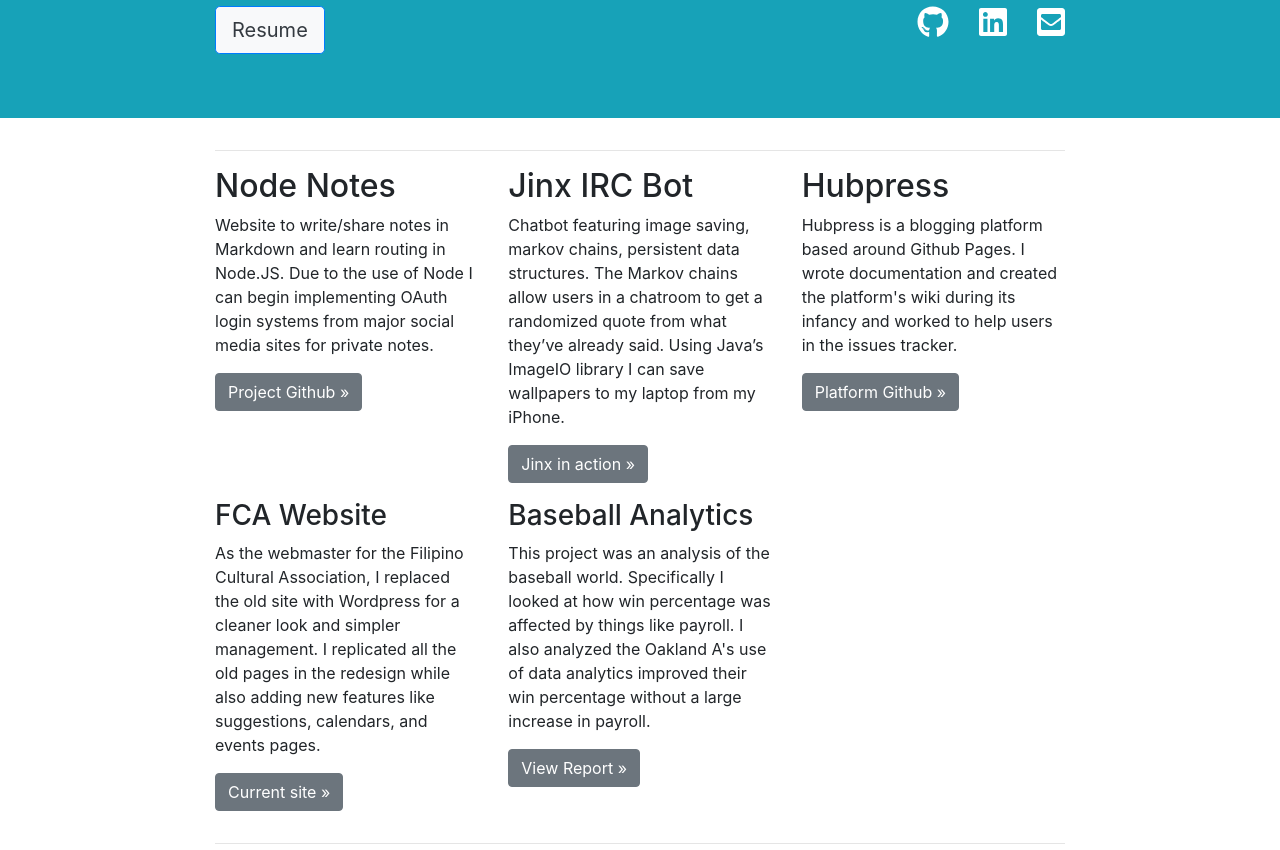
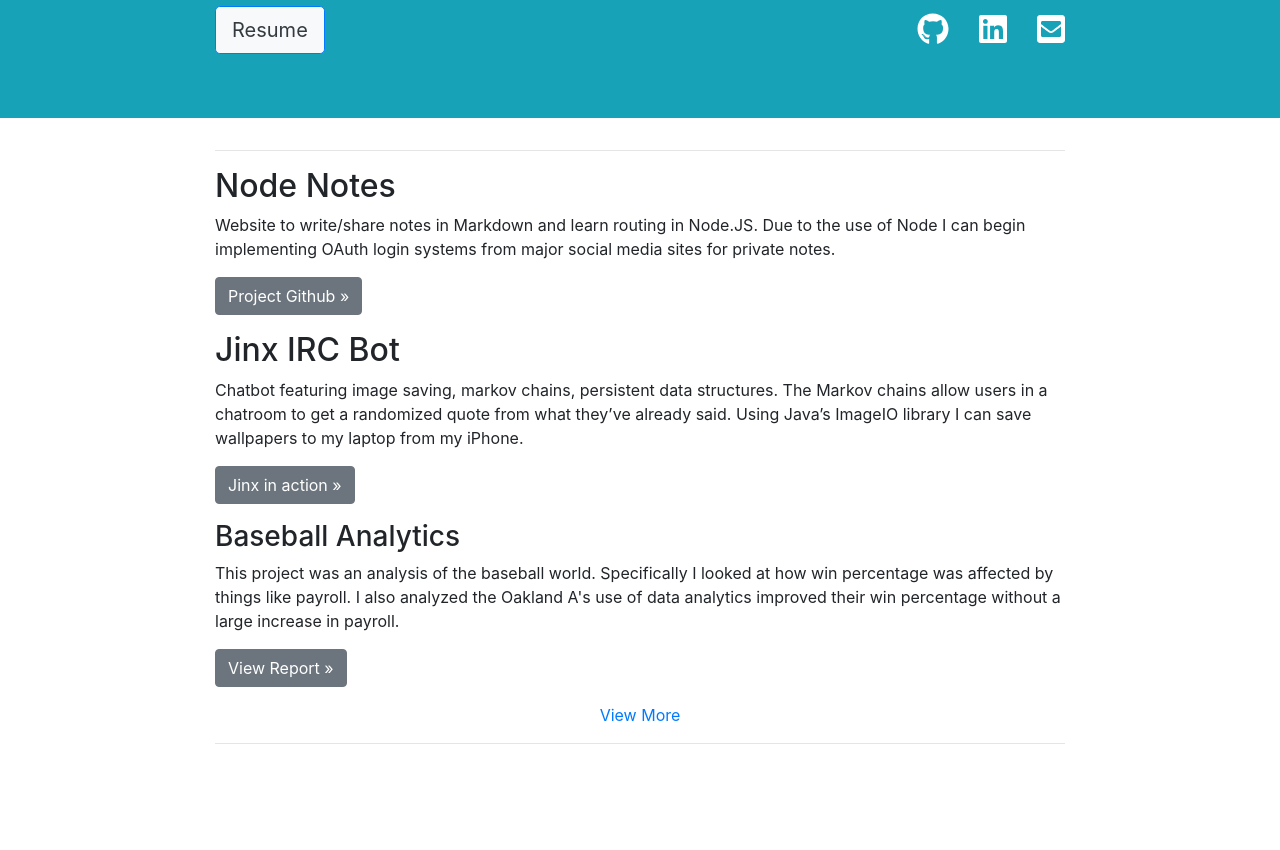
Before and after one commit to ryanmavilia/old-site, a plain HTML site: page index.html in a window 1280 px wide. Shown: the part 258-1108 px from the top of the page. After the commit the page ends 1018 px from the top, so only its background shows below. Drawn offline with nearby package versions, Linux system fonts and the light colour scheme.

Commit message:
Update styling of rows

```diff
--- a/css/custom.css
+++ b/css/custom.css
@@ -2,11 +2,12 @@
     width: auto;
     max-width: 880px;
     padding: 0 15px;
+}
 
-}
-a {
+.blueBGLinks a {
     color: white;
 }
-a:hover {
+
+.blueBGLinks a:hover {
     color: darkslategrey;
 }
--- a/index.html
+++ b/index.html
@@ -1,10 +1,15 @@
+<!DOCTYPE html>
 <html>
 
 <head>
+    <meta charset="utf-8" />
+
     <title>Ryan Mavilia</title>
     <link rel="stylesheet" href="css/bootstrap.min.css">
     <script defer src="https://use.fontawesome.com/releases/v5.0.13/js/all.js" integrity="sha384-xymdQtn1n3lH2wcu0qhcdaOpQwyoarkgLVxC/wZ5q7h9gHtxICrpcaSUfygqZGOe" crossorigin="anonymous"></script>
     <link rel="stylesheet" href="css/custom.css">
+    <script src="https://ajax.googleapis.com/ajax/libs/jquery/3.3.1/jquery.min.js"></script>
+    <script src="js/bootstrap.bundle.js"></script>
 </head>
 
 <body>
@@ -15,7 +20,7 @@
                 <h4>Software Developer and People Person</h4>
                 <p>I've recently graduated from the University of Maryland, College Park with a B.S. in Computer Science. I'm currently searching for a full time position in the Computer Science field. I enjoy data science, design, and backend programming.
                     When I'm not coding I enjoy trying new recipes, skateboarding, and taking photos.</p>
-
+                <div class="blueBGLinks">
                     <div class="row">
                         <div class="col-lg">
                             <a class="btn btn-primary btn-lg bg-light text-dark" href="resume.pdf" role="button">Resume</a>
@@ -38,10 +43,11 @@
                     </div>
                 </div>
             </div>
+        </div>
         <div class="container">
             <hr>
             <div class="row">
-                <div class="col-md-4">
+                <div class="col-md-12">
                     <h2>Node Notes</h2>
                     <p>Website to write/share notes in Markdown and learn routing in Node.JS. Due to the use of Node I can begin implementing OAuth login systems from major social media sites for private notes.</p>
                     </p>
@@ -49,7 +55,7 @@
                         <a class="btn btn-secondary" href="https://github.com/ryanmavilia/NodeNotes" role="button">Project Github &raquo;</a>
                     </p>
                 </div>
-                <div class="col-md-4">
+                <div class="col-md-12">
                     <h2>Jinx IRC Bot</h2>
                     <p>Chatbot featuring image saving, markov chains, persistent data structures. The Markov chains allow users in a chatroom to get a randomized quote from what they’ve already said. Using Java’s ImageIO library I can save wallpapers to
                         my laptop from my iPhone.</p>
@@ -58,8 +64,17 @@
                         <a class="btn btn-secondary" href="/Jinx.gif" role="button">Jinx in action &raquo;</a>
                     </p>
                 </div>
-
-                <div class="col-md-4">
+                <div class="col-md-12">
+                    <h3>Baseball Analytics</h3>
+                    <p>This project was an analysis of the baseball world. Specifically I looked at how win percentage was affected by things like payroll. I also analyzed the Oakland A's use of data analytics improved their win percentage without a large
+                        increase in payroll.
+                    </p>
+                    <p>
+                        <a class="btn btn-secondary" href="analytics.html" role="button">View Report &raquo;</a>
+                    </p>
+                </div>
+                <div class="collapse" id="projects">
+                    <div class="col-md-12">
                         <h2>Hubpress</h2>
                         <p>Hubpress is a blogging platform based around Github Pages. I wrote documentation and created the platform's wiki during its infancy and worked to help users in the issues tracker.</p>
                         </p>
@@ -67,7 +82,7 @@
                             <a class="btn btn-secondary" href="https://github.com/HubPress/hubpress.io" role="button">Platform Github &raquo;</a>
                         </p>
                     </div>
-                <div class="col-md-4">
+                    <div class="col-md-12">
                         <h3>FCA Website</h3>
                         <p>As the webmaster for the Filipino Cultural Association, I replaced the old site with Wordpress for a cleaner look and simpler management. I replicated all the old pages in the redesign while also adding new features like suggestions,
                             calendars, and events pages.
@@ -76,16 +91,14 @@
                             <a class="btn btn-secondary" href="https://fcaatumd.com" role="button">Current site &raquo;</a>
                         </p>
                     </div>
-                <div class="col-md-4">
-                    <h3>Baseball Analytics</h3>
-                    <p>This project was an analysis of the baseball world. Specifically I looked at how win percentage was affected by things like payroll. I also analyzed the Oakland A's use of data analytics improved their win percentage without a large
-                        increase in payroll.
-                    </p>
-                    <p>
-                        <a class="btn btn-secondary" href="analytics.html" role="button">View Report &raquo;</a>
-                    </p>
+
                 </div>
+
             </div>
+
+            <a data-toggle="collapse" href="#projects">
+                <div class="text-center">View More</div>
+            </a>
             <hr>
         </div>
     </main>
```
Lines whose indentation alone changed are shown as unchanged.
